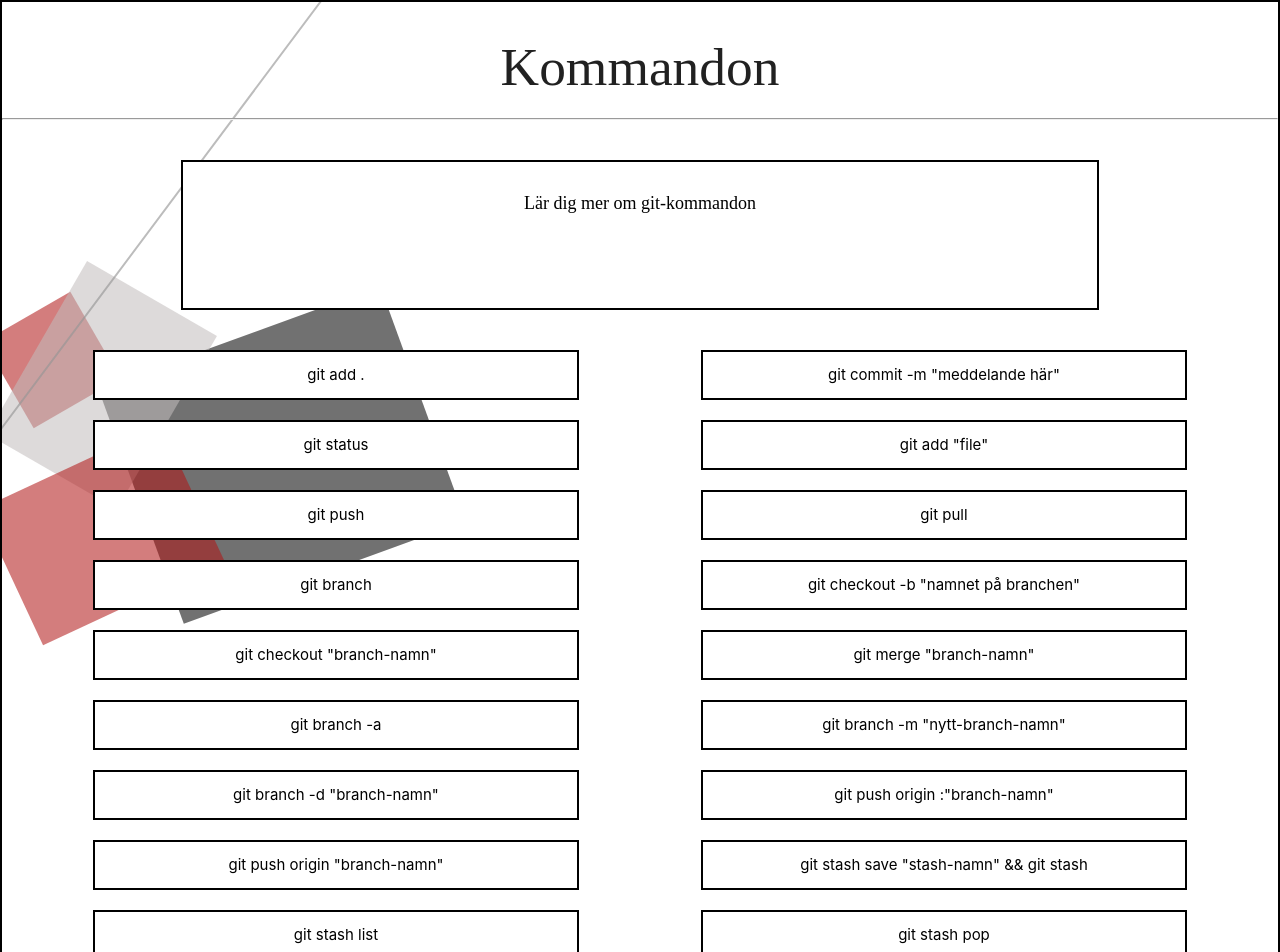
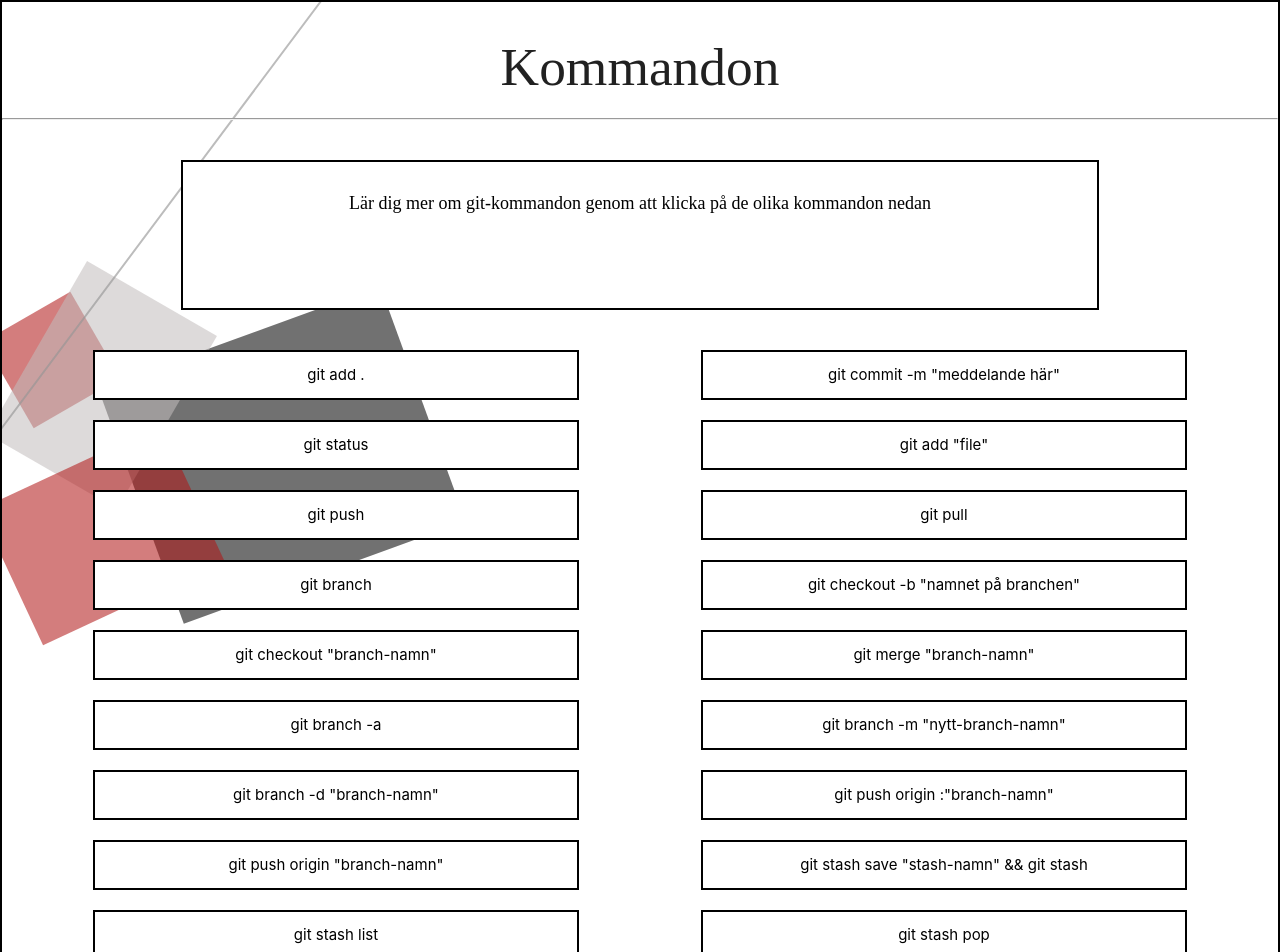
Before and after one commit to ellinorwase/how-to-git, a React (Create React App) app: page / in a window 1280 px wide. Shown: the part 1600-2552 px from the top of the page. Built offline with nearby package versions, Linux system fonts and the light colour scheme; a web font is replaced by a local one.

Commit message:
added some more text in commando info box

```diff
--- a/src/components/commands.js
+++ b/src/components/commands.js
@@ -8,7 +8,7 @@ export class commands extends Component {
   constructor() {
     super();
     this.state = {
-        content: "Lär dig mer om git-kommandon"
+        content: "Lär dig mer om git-kommandon genom att klicka på de olika kommandon nedan"
     };
   }
   setExp = (commandData, expData) => {
```
